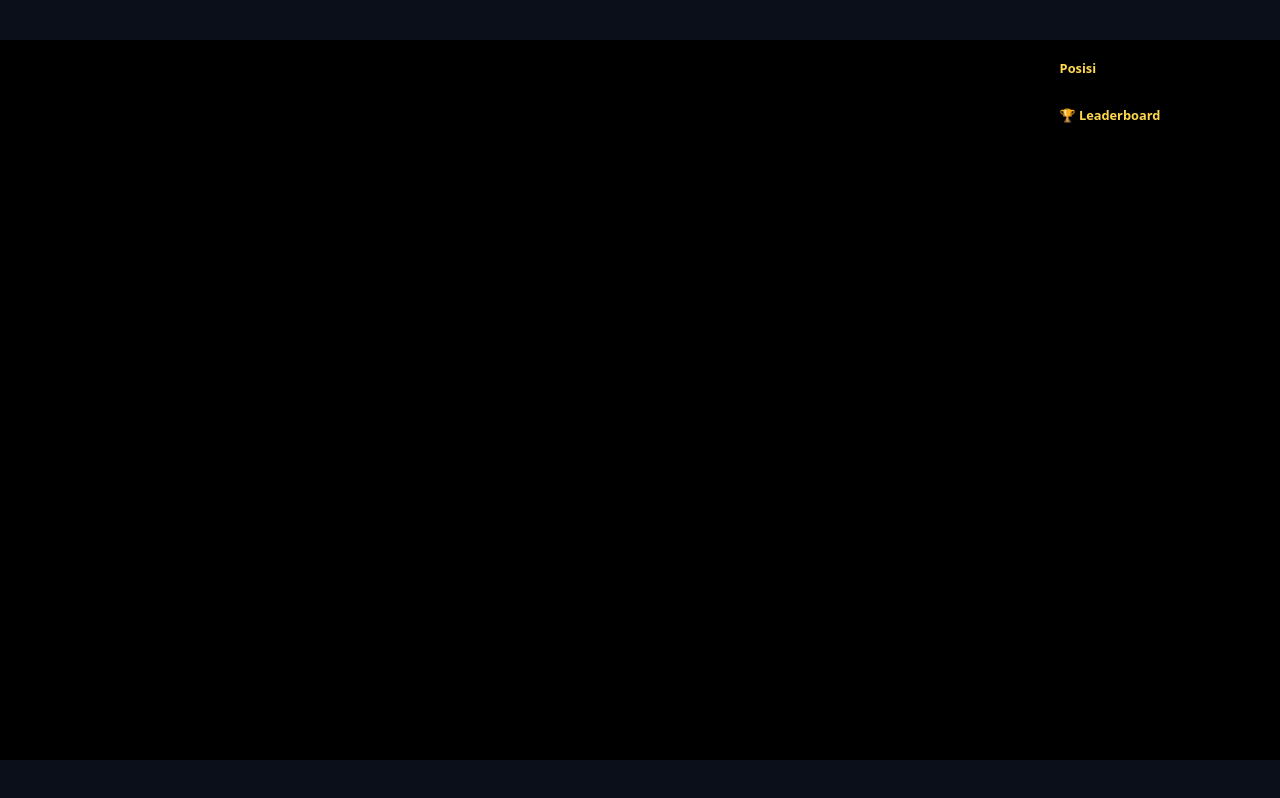
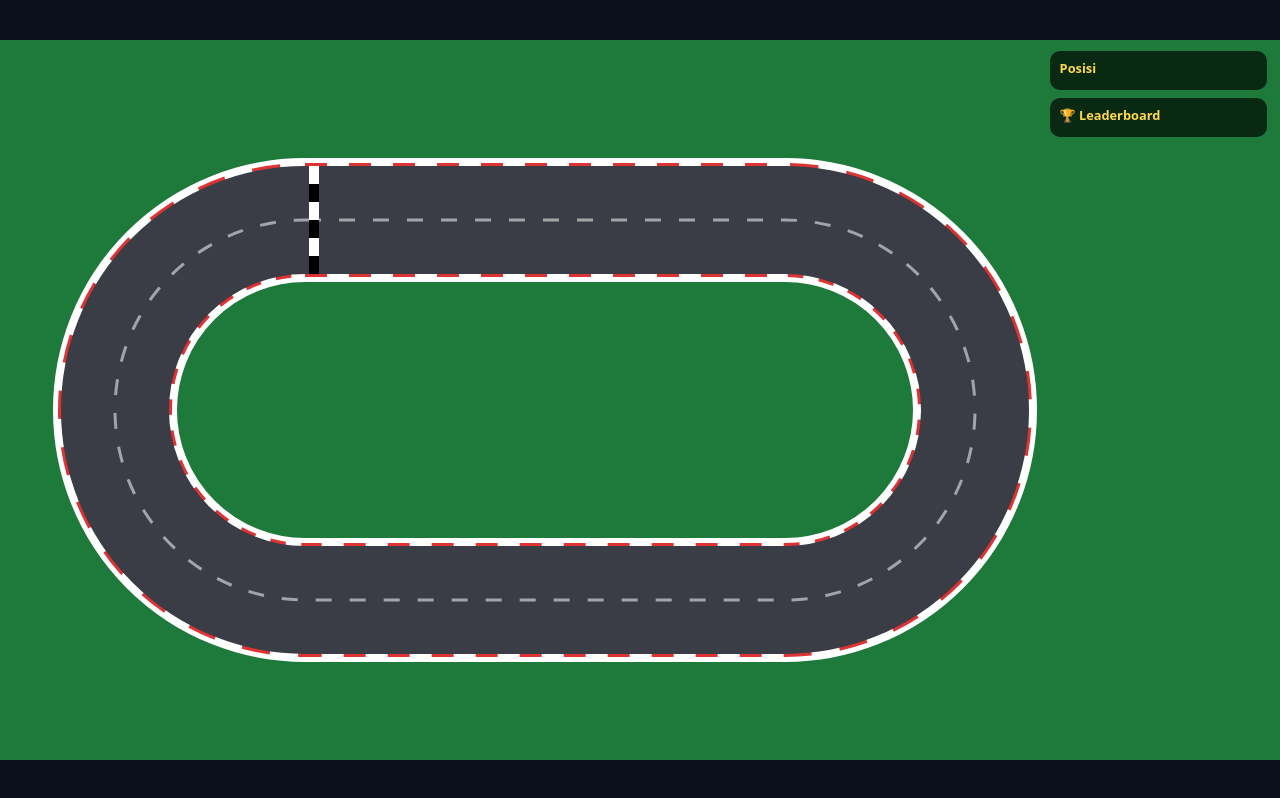
Before and after one commit to bkzutr90/pbalap, a website: page public/index.html in a window 1280 px wide. Drawn offline with Linux system fonts and the light colour scheme.

Commit message:
Update index.html

```diff
--- a/public/index.html
+++ b/public/index.html
@@ -49,7 +49,7 @@ function camUpdate(){
  else if(k){const p=pos(k);tx=p.x+Math.cos(p.a)*40;ty=p.y+Math.sin(p.a)*40;tz=s==='tv'?1.5:2.4}
  cam.x+=(tx-cam.x)*.07;cam.y+=(ty-cam.y)*.07;cam.z+=(tz-cam.z)*.05}
 function draw(){
- camUpdate();x.setTransform(1,0,0,1,0,0);x.fillStyle='#000';x.fillRect(0,0,1280,720);x.save();x.translate(640,360);x.scale(cam.z);x.translate(-cam.x,-cam.y);
+ camUpdate();x.setTransform(1,0,0,1,0,0);x.fillStyle='#000';x.fillRect(0,0,1280,720);x.save();x.translate(640,360);x.scale(cam.z,cam.z);x.translate(-cam.x,-cam.y);
  x.fillStyle='#1d7a3a';x.fillRect(-3000,-3000,7000,7000);
  path();x.lineWidth=124;x.strokeStyle='#fff';x.stroke();x.lineWidth=114;x.strokeStyle='#d33';x.setLineDash([22,22]);x.stroke();
  x.setLineDash([]);x.lineWidth=108;x.strokeStyle='#3a3d45';x.stroke();
```
